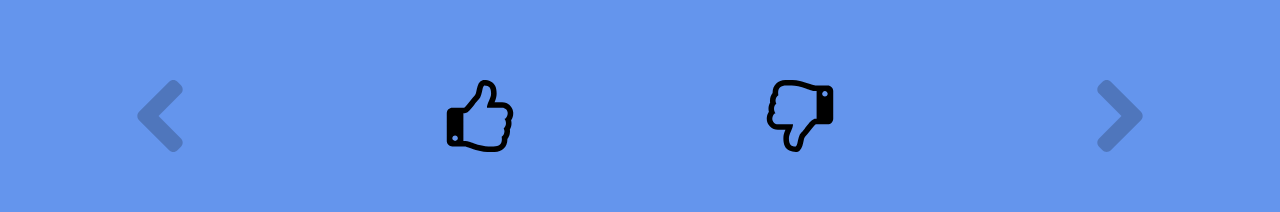
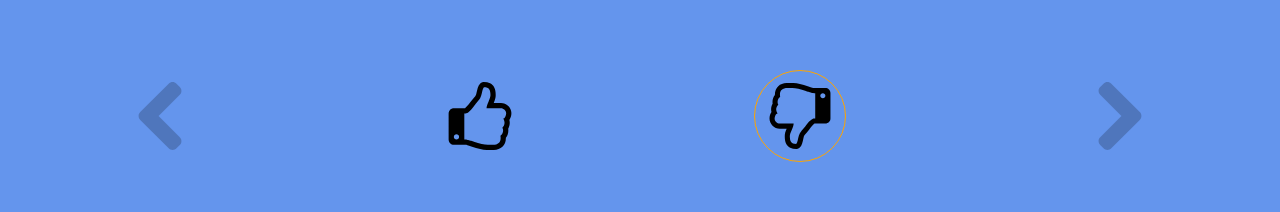
Before and after one commit to GaryB432/yoroy-pwa, a website built with webpack: page src/public/index.html in a window 1280 px wide. Shown: the part 397-609 px from the top of the page. Built offline with nearby package versions, Linux system fonts and the light colour scheme.

Commit message:
add styling

```diff
--- a/src/public/index.html
+++ b/src/public/index.html
@@ -12,11 +12,19 @@
     <div class="word-box">
       <div id="bugler" class="one">TBD</div>
     </div>
-    <div class="thumbs">
-      <img src="images/right-chevron.svg" alt="back" class="back disabled">
-      <img src="images/thumbs-up.svg" alt="thumbs up" class="up">
-      <img src="images/thumbs-up.svg" alt="thumbs down" class="down">
-      <img src="images/right-chevron.svg" alt="forth" class="forth disabled">
+    <div class="buttons">
+      <div class="button back disabled">
+        <img src="images/right-chevron.svg" alt="back">
+      </div>
+      <div class="button up">
+        <img src="images/thumbs-up.svg" alt="thumbs up">
+      </div>
+      <div class="button down selected">
+        <img src="images/thumbs-up.svg" alt="thumbs down">
+      </div>
+      <div class="button forth disabled">
+        <img src="images/right-chevron.svg" alt="forth">
+      </div>
     </div>
     <div class="flaticon">Icons made by
       <a href="https://www.flaticon.com/authors/dave-gandy" title="Dave Gandy">Dave Gandy</a> from
--- a/src/scripts/app.ts
+++ b/src/scripts/app.ts
@@ -29,6 +29,7 @@ function showWord() {
 }
 
 function dismiss(score: number) {
+  // tslint:disable-next-line:no-console
   console.log(words[ndx], score);
   getNewWord();
   showWord();
--- a/src/styles/app.scss
+++ b/src/styles/app.scss
@@ -26,23 +26,40 @@ body {
   text-align: center;
 }
 
-.thumbs {
+.buttons {
   display: flex;
   justify-content: space-around;
   align-items: center;
-  img {
-    height: 1.8rem;
+  .button {
+    // border: 2px solid red;
+    border-radius: 50%;
+    padding: 0.3rem;
+    height: 2.3rem;
+    width: 2.3rem;
+  }
+
+  .back,
+  .forth,
+  .up,
+  .down {
     &.disabled {
-      opacity: 0.2;
+      img {
+        opacity: 0.2;
+      }
+    }
+    &.selected {
+      border: thin solid orange;
     }
   }
+
+  .back,
   .down {
-    transform: rotate(180deg);
-  }
-  .back {
-    transform: rotate(180deg);
+    img {
+      transform: rotate(180deg);
+    }
   }
 }
+
 .flaticon {
   padding: 0.2rem;
   font-size: 0.25rem;
```
